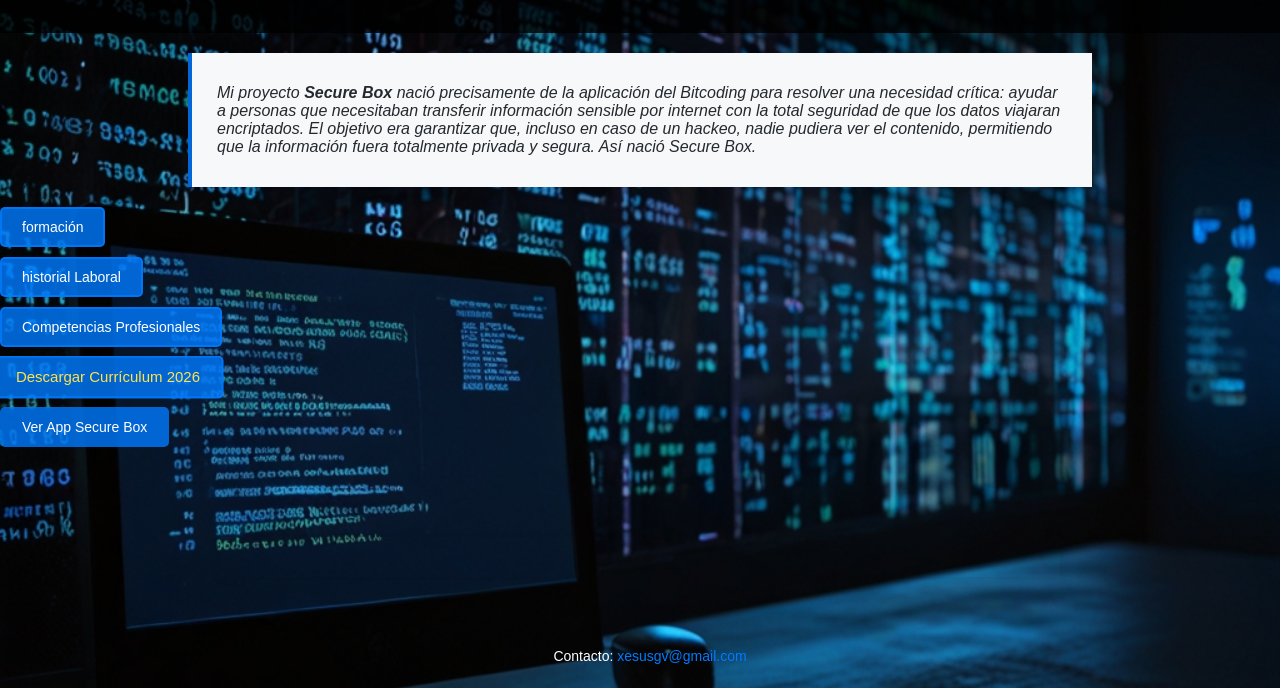
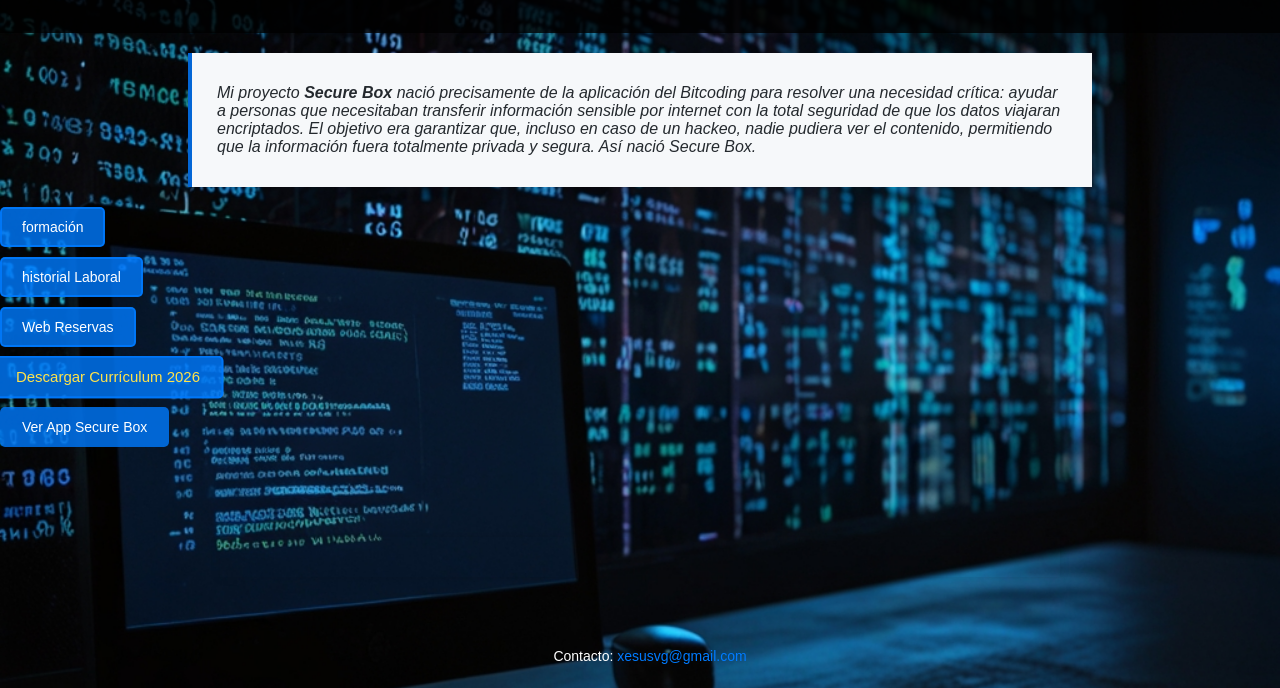
Before and after one commit to jesuscurriculum/web, a plain HTML site: page index.html in a window 1280 px wide. Shown: the part 112-800 px from the top of the page. Drawn offline with Linux system fonts and the light colour scheme.

Commit message:
Añadido boton Web Reservas y estilos actualizados

```diff
--- a/estilos.css
+++ b/estilos.css
@@ -52,7 +52,8 @@ nav a:hover {
 }
 
 /* Estilos para los botones de Formación e Historial Laboral */
-#formacion, #nuevo1, #nuevo3 {
+/* HE AÑADIDO #web-reservas AQUÍ */
+#formacion, #nuevo1, #nuevo3, #web-reservas {
     display: inline-block;
     padding: 10px 20px;
     margin-right: 10px;
@@ -65,7 +66,8 @@ nav a:hover {
     transition: background-color 0.3s ease, color 0.3s ease;
 }
 
-#formacion:hover, #nuevo1:hover, #nuevo3:hover {
+/* HE AÑADIDO #web-reservas:hover AQUÍ */
+#formacion:hover, #nuevo1:hover, #nuevo3:hover, #web-reservas:hover {
     background-color: #fff;
     color: #007BFF;
 }
@@ -153,9 +155,7 @@ nav a:hover {
     color: #007BFF;
 }
 
-
-}
-    /* Estilos para los enlaces */
+/* Estilos para los enlaces */
 h2 {
     color: #000;
 }
--- a/index.html
+++ b/index.html
@@ -19,7 +19,8 @@
     <nav>
         <a id="formacion" href="formacion.html">formación</a>
         <a id="nuevo1" href="nuevo1.html">historial Laboral</a>
-        <a id="nuevo3" href="nuevo3.html">Competencias Profesionales</a>
+        <!-- Botón modificado con el ID correcto -->
+        <a id="web-reservas" href="https://jesuscurriculum.github.io/la-mesa-dorada/" target="_blank">Web Reservas</a>
         <a id="descargar" href="CV_Jesus_Gonzalez.pdf" download="CV_Jesus_Gonzalez.pdf">Descargar Currículum 2026</a>
         <a id="descarga-apk" href="https://xesusproyet.github.io/secure-box/" target="_blank">Ver App Secure Box<span class="bolita"></span></a>
     </nav>
@@ -29,7 +30,7 @@
 
     <footer>
         <div class="info">
-            <p>Contacto: <a href="mailto:xesusgv@gmail.com">xesusgv@gmail.com</a></p>
+            <p>Contacto: <a href="mailto:xesusvg@gmail.com">xesusvg@gmail.com</a></p>
         </div>
     </footer>
 
```
